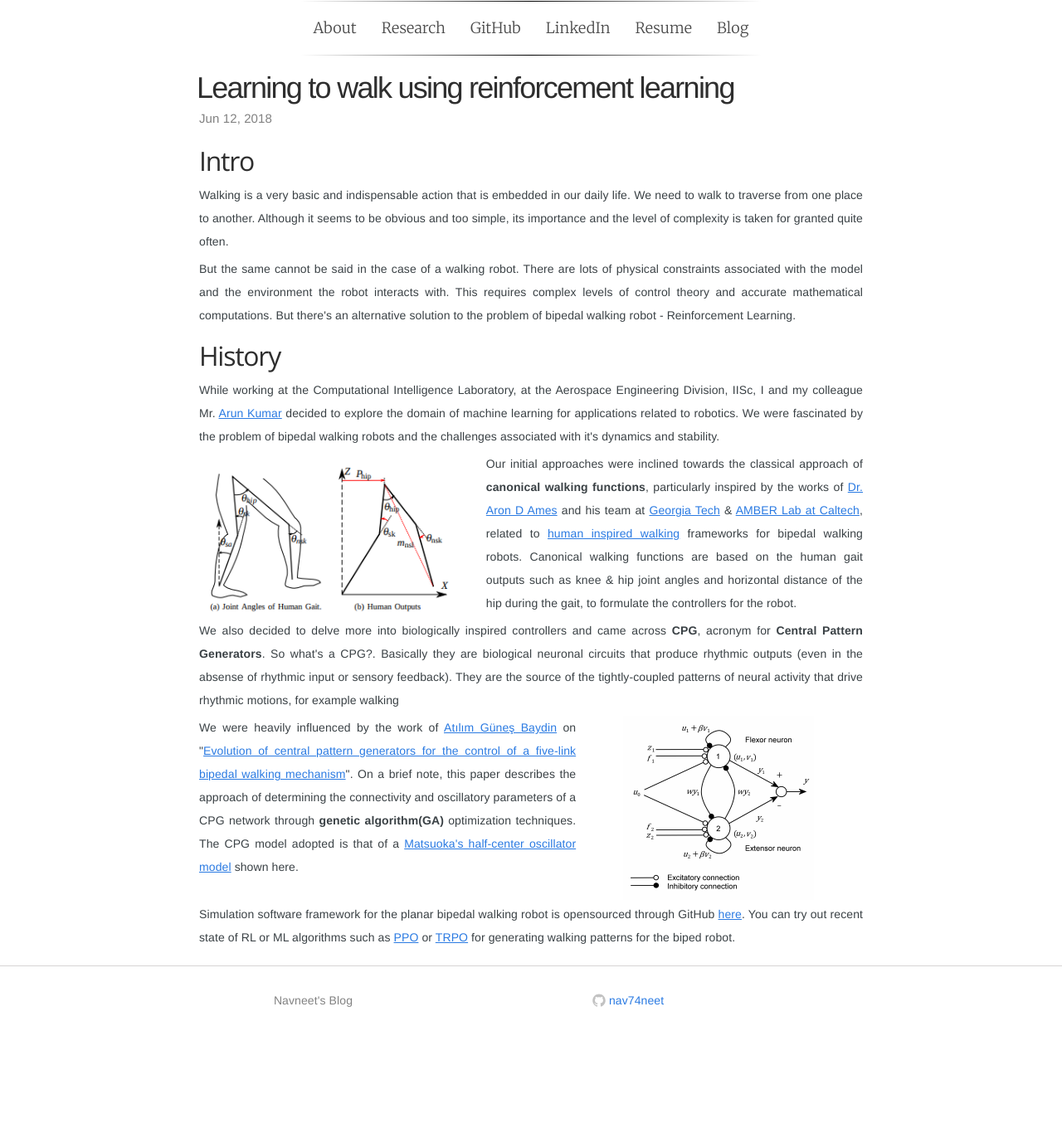
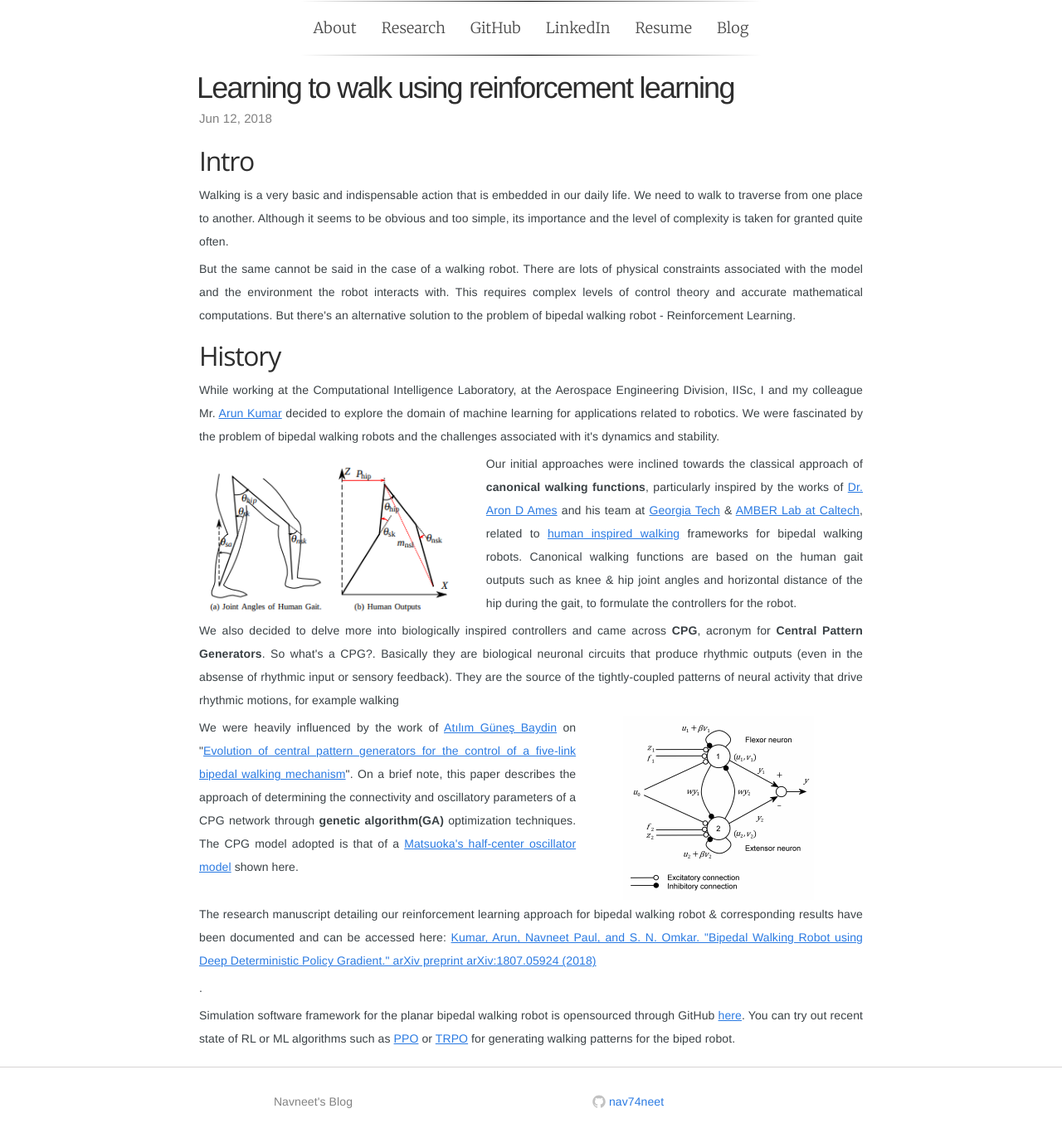
Before and after one commit to navuboy/navuboy.github.io, a Jekyll site: the page built from _posts/2018-06-12-ddpg.md, in a window 1280 px wide. Shown: the whole page at 83% size. Built offline with Jekyll 4.4.1, drawn with Linux system fonts in a browser that asks for light colours; some web fonts are replaced; before the commit the page ends 1244 px from its top, so only the background shows below that.

Commit message:
Updated main.md

```diff
--- a/_posts/2018-06-12-ddpg.md
+++ b/_posts/2018-06-12-ddpg.md
@@ -35,6 +35,8 @@
 </div>
 </div>
 
+<!-- ## Reinforcement learning approach. -->
+<p style="text-align:justify"> The research manuscript detailing our reinforcement learning approach for bipedal walking robot & corresponding results have been documented and can be accessed here: <a href="https://arxiv.org/abs/1807.05924" class="md-link">Kumar, Arun, Navneet Paul, and S. N. Omkar. "Bipedal Walking Robot using Deep Deterministic Policy Gradient." arXiv preprint arXiv:1807.05924 (2018)</a></p>.
 
 <p style="text-align:justify">Simulation software framework for the planar bipedal walking robot is opensourced through GitHub <a href="https://github.com/nav74neet/ddpg_biped" class="md-link">here</a>. You can try out recent state of RL or ML algorithms such as <a href="https://blog.openai.com/openai-baselines-ppo/" class="md-link">PPO</a> or  <a href="https://arxiv.org/abs/1502.05477" class="md-link">TRPO</a> for generating walking patterns for the biped robot.</p>
 
```
